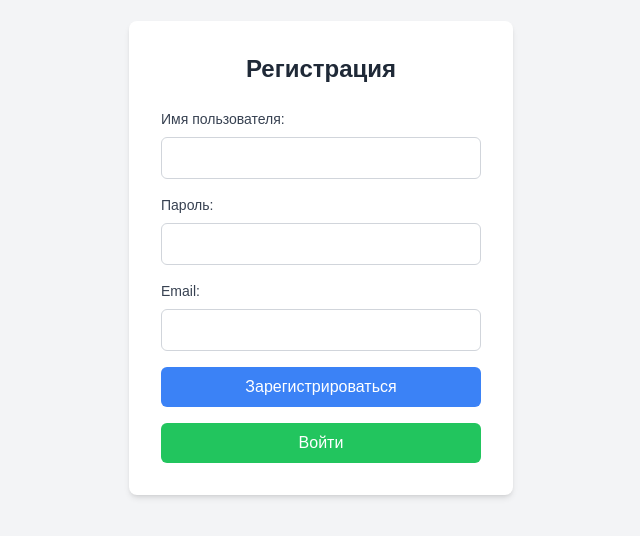
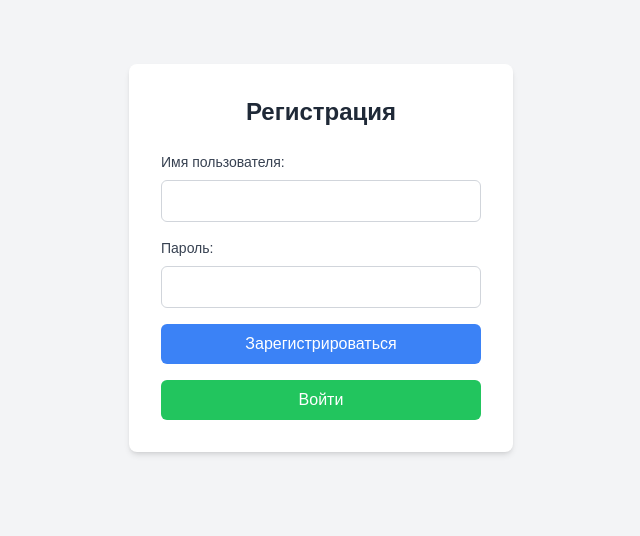
Before and after one commit to Xamster3478/web_for_universety, a Next.js app in the folder pypypypy/: page /register in a window 1280 px wide. Shown: the part 142-678 px from the top of the page, without its empty margins (319-959 px from the left). Built offline with nearby package versions, Linux system fonts and the light colour scheme.

Commit message:
corect reg from

```diff
--- a/pypypypy/app/register/page.js
+++ b/pypypypy/app/register/page.js
@@ -72,15 +72,7 @@
                             className="w-full px-3 py-2 border border-gray-300 rounded-md focus:outline-none focus:ring-2 focus:ring-blue-500"
                         />
                     </div>
-                    <div className="space-y-2">
-                        <label className="block text-sm font-medium text-gray-700">Email:</label>
-                        <input
-                            type="email"
-                            value={email}
-                            onChange={(e) => setEmail(e.target.value)}
-                            className="w-full px-3 py-2 border border-gray-300 rounded-md focus:outline-none focus:ring-2 focus:ring-blue-500"
-                        />
-                    </div>
+
                     <button
                         type="submit"
                         className="w-full bg-blue-500 text-white py-2 px-4 rounded-md hover:bg-blue-600 transition duration-200 focus:outline-none focus:ring-2 focus:ring-blue-500 focus:ring-offset-2"
```
